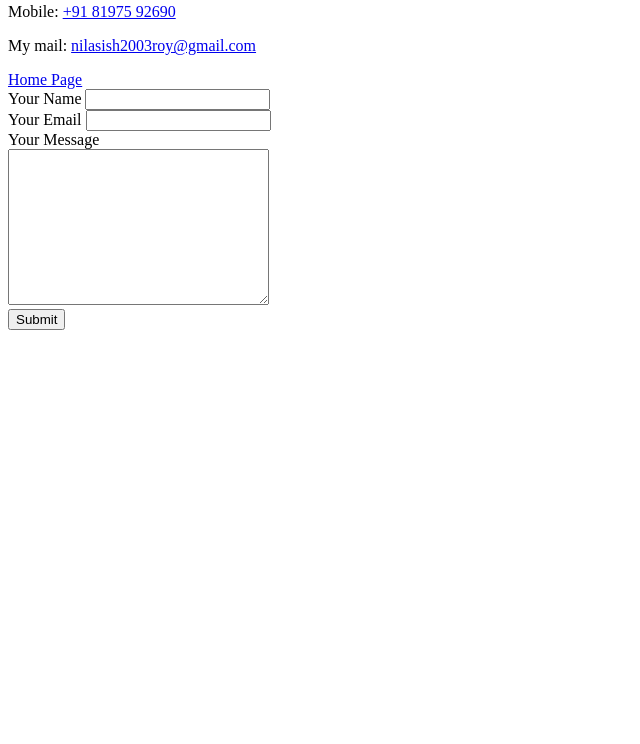
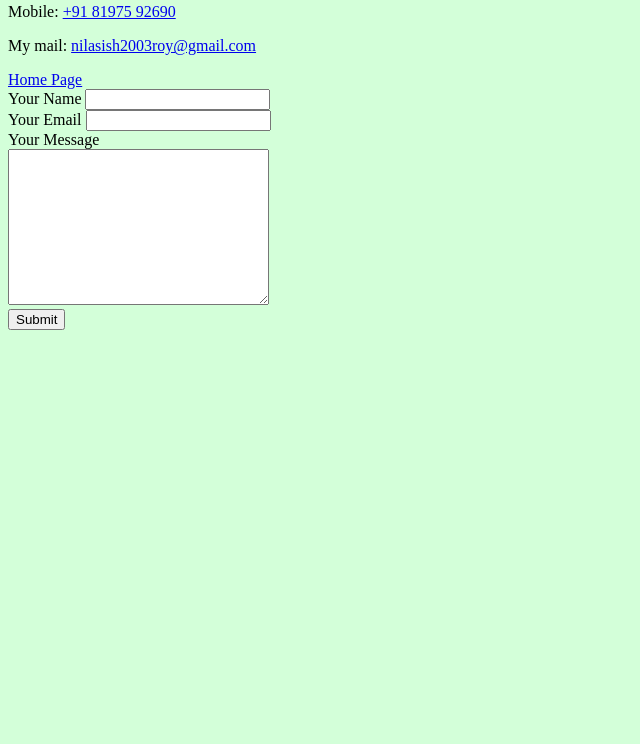
Before and after one commit to nilasishroy/About-me, a plain HTML site: page contacts.html in a window 1280 px wide. Shown: the part 56-800 px from the top of the page, without its empty margins (0-640 px from the left). Drawn offline with Linux system fonts and the light colour scheme.

Commit message:
Update contacts.html

```diff
--- a/contacts.html
+++ b/contacts.html
@@ -10,7 +10,7 @@
         <title>My Contacts</title>
         <meta name="description" content="">
         <meta name="viewport" content="width=device-width, initial-scale=1">
-        <link rel="stylesheet" href="">
+        <link rel="stylesheet" href="css/styles.css">
     </head>
     <body>
         <!--[if lt IE 7]>
```
